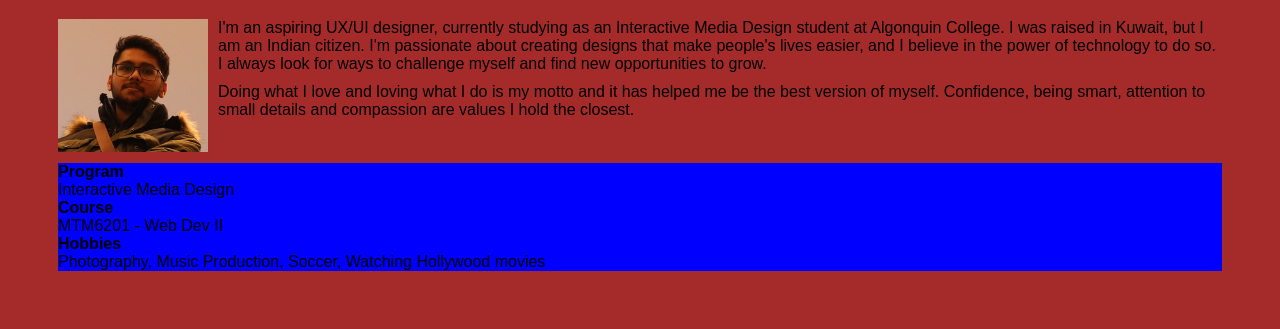
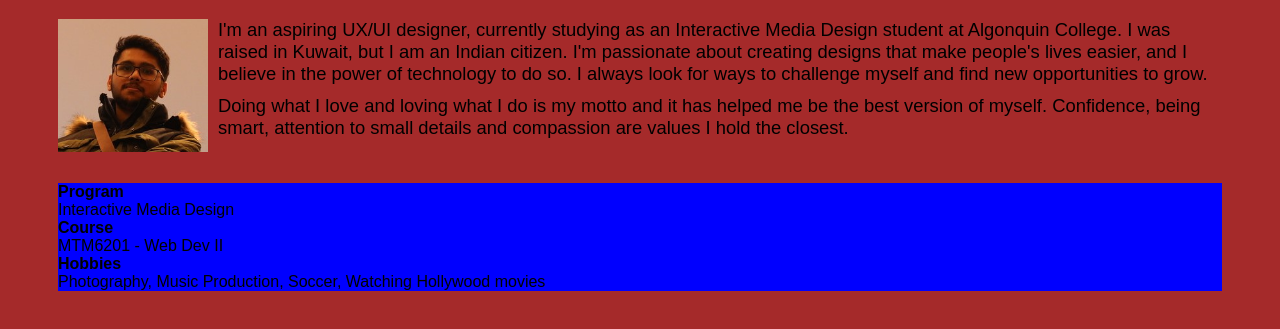
Before and after one commit to geor0247/mtm6201-week1, a plain HTML site: page index.html in a window 1280 px wide. Shown: the part 61-390 px from the top of the page. Drawn offline with Linux system fonts and the light colour scheme.

Commit message:
modifies font size property

```diff
--- a/css/main.css
+++ b/css/main.css
@@ -16,7 +16,7 @@ h1{
 
 p{
     margin: auto;
-    font-size: medium;
+    font-size: 1.15rem;
     padding-bottom: 10px;
 }
 
```
